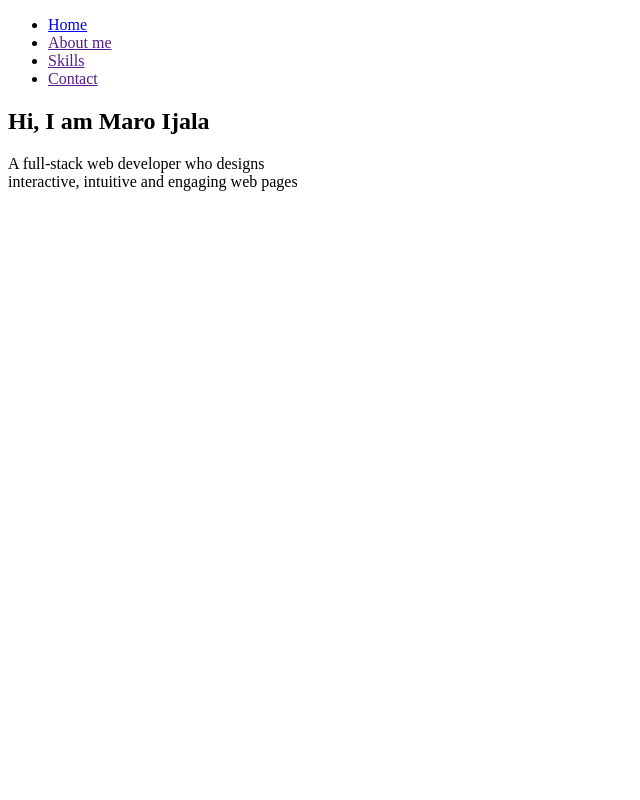
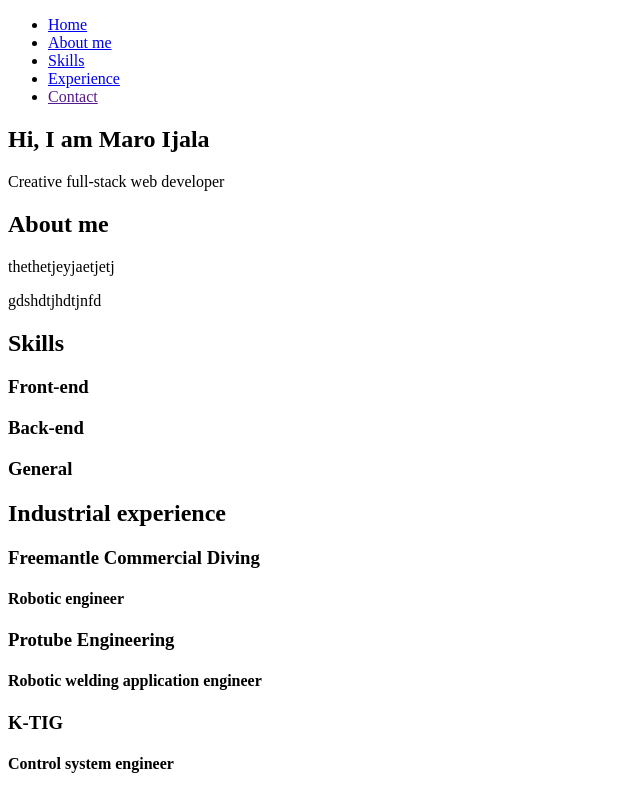
Before and after one commit to maroijala/my-personal-website, a plain HTML site: page index.html in a window 1280 px wide. Shown: the whole page, without its empty margins (0-640 px from the left). Drawn offline with Linux system fonts and the light colour scheme.

Commit message:
Created Html Main

```diff
--- a/index.html
+++ b/index.html
@@ -9,21 +9,25 @@
 </head>
 
 <body>
+    <!-- header containing nav, short intro and About me  -->
     <header>
         <div class="name">
 
         </div>
-
+        <!-- header navigation list  -->
         <nav class="nav">
             <ul class="nav_list">
                 <li>
                     <a class="nav_item1" href="#home">Home</a>
                 </li>
                 <li>
-                    <a class="nav_item2" href="">About me</a>
+                    <a class="nav_item2" href="#about">About me</a>
                 </li>
                 <li>
-                    <a class="nav_item3" href="">Skills</a>
+                    <a class="nav_item3" href="#skills">Skills</a>
+                </li>
+                <li>
+                    <a class="nav_item4" href="#exp">Experience</a>
                 </li>
                 <li>
                     <a class="nav_item4" href="">Contact</a>
@@ -31,16 +35,75 @@
 
             </ul>
         </nav>
+        <!-- short intro section -->
+        <section class="introd" id="home">
+            <h1 class="header_intro">Hi, I am <strong>Maro Ijala</strong></h1>
+            <p class="sub_intro">Creative full-stack web developer </p>
+        </section>
 
-        <section class="introd" id="home">
-            <h1 class="header_intro">Hi, I am <b>Maro Ijala</b></h1>
-            <p class="sub_intro">A full-stack web developer who designs <br>
-                interactive, intuitive and engaging web pages</p>
+        <!-- About me section -->
+        <section class="About" id="about">
+            <h2 class="about_title">About me</h2>
+
+            <div class="paragraph_about">
+                <p class="para_about">
+                    thethetjeyjaetjetj
+                </p>
+                <p>
+                    gdshdtjhdtjnfd
+                </p>
+            </div>
         </section>
+
     </header>
+    <!-- main section containing skills and experience -->
+    <main>
+        <!-- my skills section -->
+        <section class="skills" id="skills">
+            <!-- skill title -->
+            <h2 class="skills_title">
+                Skills
+            </h2>
+            <!-- skill categories -->
+            <div class="tools">
+                <div class="tool">
+                    <h3 class="front_end">Front-end</h3>
+                    <p></p>
+                </div>
+                <div class="tool">
+                    <h3 class="Back_end">Back-end</h3>
+                    <p></p>
+                </div>
+                <div class="tool">
+                    <h3 class="General">General</h3>
+                    <p></p>
+                </div>
 
-    <main>
+            </div>
+            <!-- skill category -->
+        </section>
 
+        <section class="experience" id="exp">
+            <h2 class="exp">Industrial experience</h2>
+            <div class="list_exp">
+                <div class="l_exp">
+                    <h3 class="company">Freemantle Commercial Diving</h3>
+                    <h4 class="job_role">Robotic engineer</h4>
+                    <p></p>
+                </div>
+                <div class="l_exp">
+                    <h3 class="company">Protube Engineering</h3>
+                    <h4 class='job_role'>Robotic welding application engineer</h4>
+                    <p></p>
+                </div>
+                <div class="l_exp">
+                    <h3 class="company"> K-TIG </h3>
+                    <h4 class="job_role">Control system engineer</h4>
+                    <p></p>
+                </div>
+            </div>
+
+        </section>
 
     </main>
 
```
